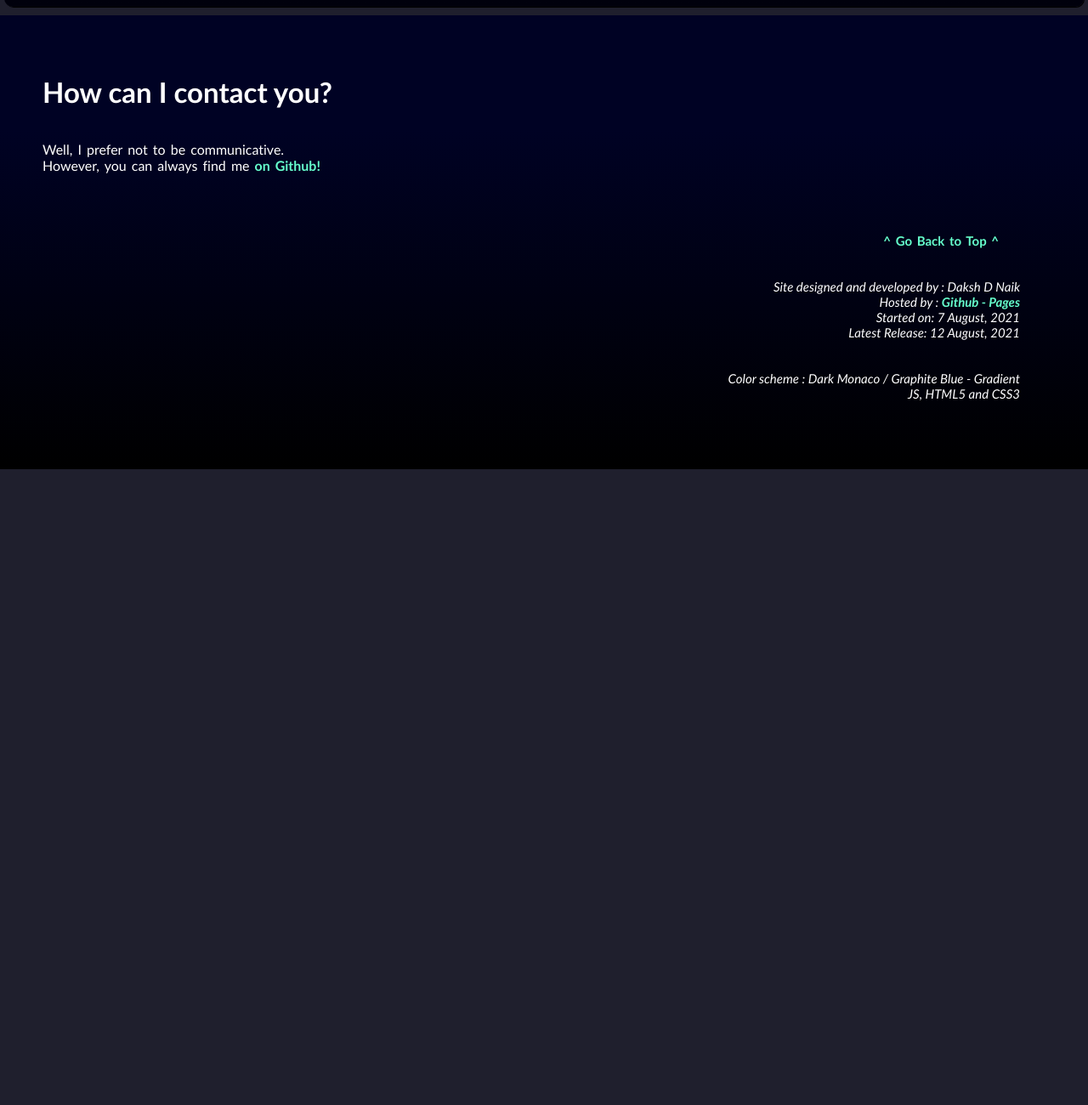
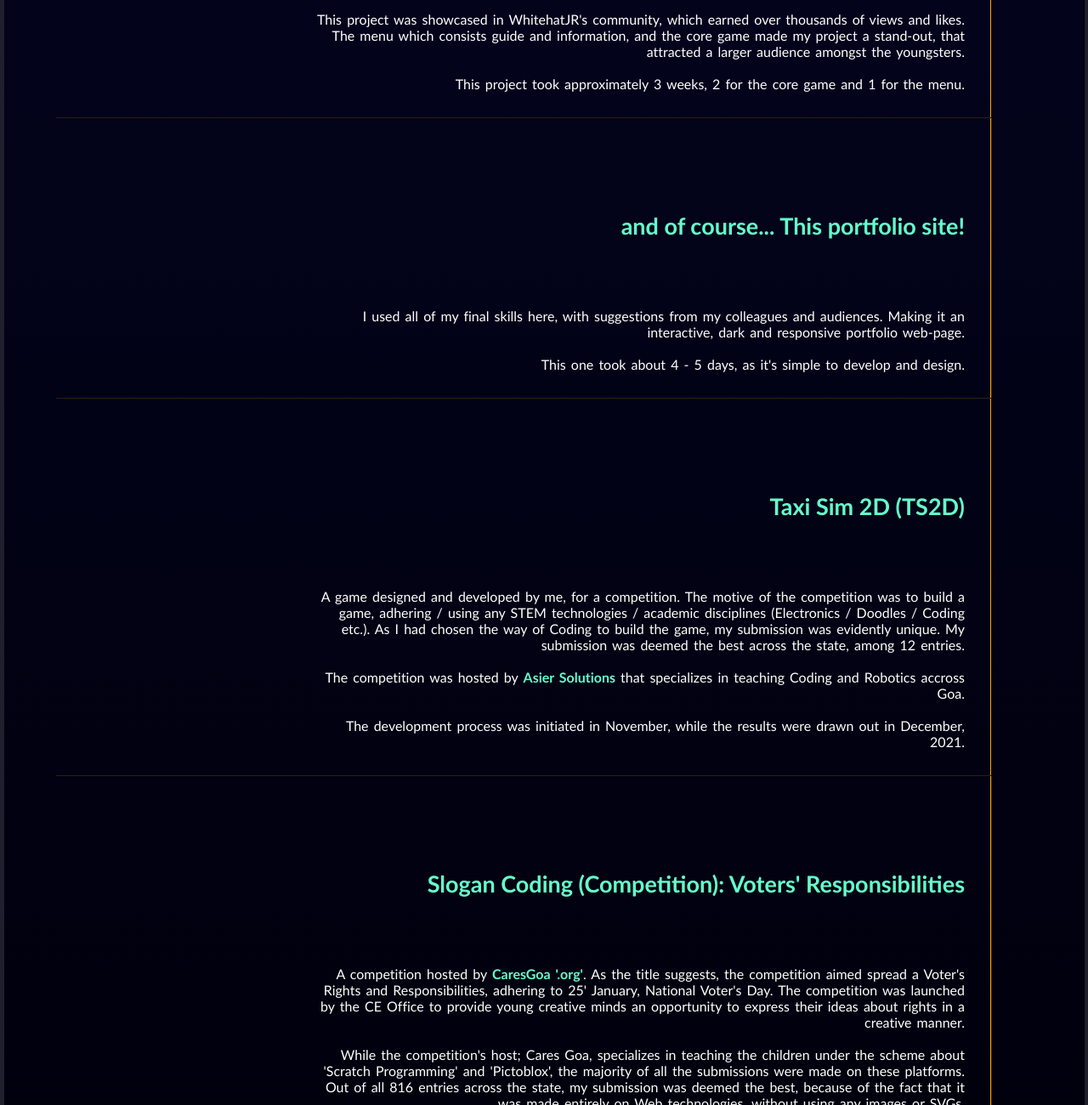
Before and after one commit to Daksh-Naik/Profile, a plain HTML site: page index.html in a window 1280 px wide. Shown: the part 2577-3877 px from the top of the page at 85% size. Before the commit the page ends 3129 px from the top, so only its background shows below. Drawn offline with Linux system fonts and the light colour scheme.

Commit message:
Update index.html

```diff
--- a/index.html
+++ b/index.html
@@ -22,12 +22,14 @@
 
     <title>Daksh Naik's Profile</title>
 
+    <style>@import url('https://fonts.googleapis.com/css2?family=Montserrat&display=swap');</style>
+
     <style type="text/css">
 
     h1{ letter-spacing: 1px; text-shadow: 1px 1px rgba(0, 0, 0, 0.11); transition: all 0.3s; border-radius: 20px; padding: 20px; font-size: 45px;}
     h1:hover{ letter-spacing: 2px; font-size: 47px;background-color: rgba(167, 231, 210, 0.007); box-shadow: 2px 2px rgba(0, 0, 0, 0.322); }
     h2{margin-top: 20px;font-size: 33px;transition: 0.3s; } h2:hover{ color: rgb(210, 210, 210); }
-    h3{margin: 10px;margin-top: 20px;font-size: 27px;}
+    h3{ margin: 10vh 0vh 10vh 0vh; font-size: 27px; }
 
     .reveal{position: relative; transform: translateY(100px); opacity: 0; transition: all 0.7s ease;}
     .reveal.active{ transform: translateY(0px); opacity: 1; }
@@ -202,10 +204,38 @@
                 </div>
 
                 <div class="external-works-secondsite reveal" >
-                    <h3><a href="https://daksh-naik.github.io/Profile">and of course... This portfolio site!</a></h3>
+                    <h3><a href="https://daksh-naik.github.io/Profile" rel="noreferrer" target="_blank">and of course... This portfolio site!</a></h3>
                     <p>I used all of my final skills here, with suggestions from my colleagues and audiences. Making it an interactive, dark and responsive portfolio web-page.</p>
                     <br>
                     <p>This one took about 4 - 5 days, as it's simple to develop and design.</p>
+                </div>
+
+                <div class="external-works-firstgame reveal">
+                    <h3><a href="https://daksh-naik.github.io/Taxi-Sim-2D/" rel="noreferrer" target="_blank">Taxi Sim 2D (TS2D)</a></h3>
+                    <p>A game designed and developed by me, for a competition. The motive of the competition was to build a game, adhering / using any STEM
+                        technologies / academic disciplines (Electronics / Doodles / Coding etc.). As I had chosen the way of Coding to build the game, my
+                        submission was evidently unique. My submission was deemed the best across the state, among 12 entries.
+                    </p>
+                    <br>
+                    <p>The competition was hosted by <a href="https://asiersolutions.com/" rel="noreferrer" target="_blank">Asier Solutions</a> that specializes in teaching
+                        Coding and Robotics accross Goa.</p>
+                        <br>
+                    <p>The development process was initiated in November, while the results were drawn out in December, 2021.</p>
+                </div>
+
+                <div class="external-works-secondsite reveal">
+                    <h3><a href="https://daksh-naik.github.io/SCC/" rel="noreferrer" target="_blank">Slogan Coding (Competition): Voters' Responsibilities</a></h3>
+                    <p>A competition hosted by <a href="https://caresgoa.org" rel="noreferrer" target="_blank">CaresGoa '.org'</a>. As the title suggests, the competition aimed
+                        spread a Voter's Rights and Responsibilities, adhering to 25' January, National Voter's Day. The competition was launched by the CE Office to provide
+                        young creative minds an opportunity to express their ideas about rights in a creative manner.</p>
+                        <br>
+                    <p>While the competition's host; Cares Goa, specializes in teaching the children under the scheme about 'Scratch Programming' and 'Pictoblox', the majority
+                        of all the submissions were made on these platforms. Out of all 816 entries across the state, my submission was deemed the best, because of the fact that
+                        it was made entirely on Web technologies, without using any images or SVGs.
+                    </p>
+                    <br>
+                    <p>View the results here : <a href="https://caresgoa.org/competitions/slogan-coding/" rel="noreferrer" target="_blank">https://caresgoa.org/competitions/slogan-coding/</a></p>
+
                 </div>
         </div>
 
@@ -215,7 +245,7 @@
         <div class="end-footer-contact reveal">
             <h2>How can I contact you?</h2>
             <br><br>
-            <p>Well, I prefer not to be communicative. </p>
+            <p>I prefer not to be communicative. </p>
             <p>However, you can always find me <a href="https://github.com/Daksh-Naik" rel="noreferrer" target="_blank">on Github!</a></p>
         </div>
 
@@ -228,6 +258,7 @@
             <address>Latest Release: 12 August, 2021</address>
             <br><br>
             <address>Color scheme : Dark Monaco / Graphite Blue - Gradient</address>
+            <address>Font : Montserrat 'sans-serif'</address>
             <address>JS, HTML5 and CSS3</address>
         </div>
     </div>
@@ -256,5 +287,6 @@
                     defaultScrollPos = currentScrollPos;
             }
     </script>
+
 </body>
 </html>
```
